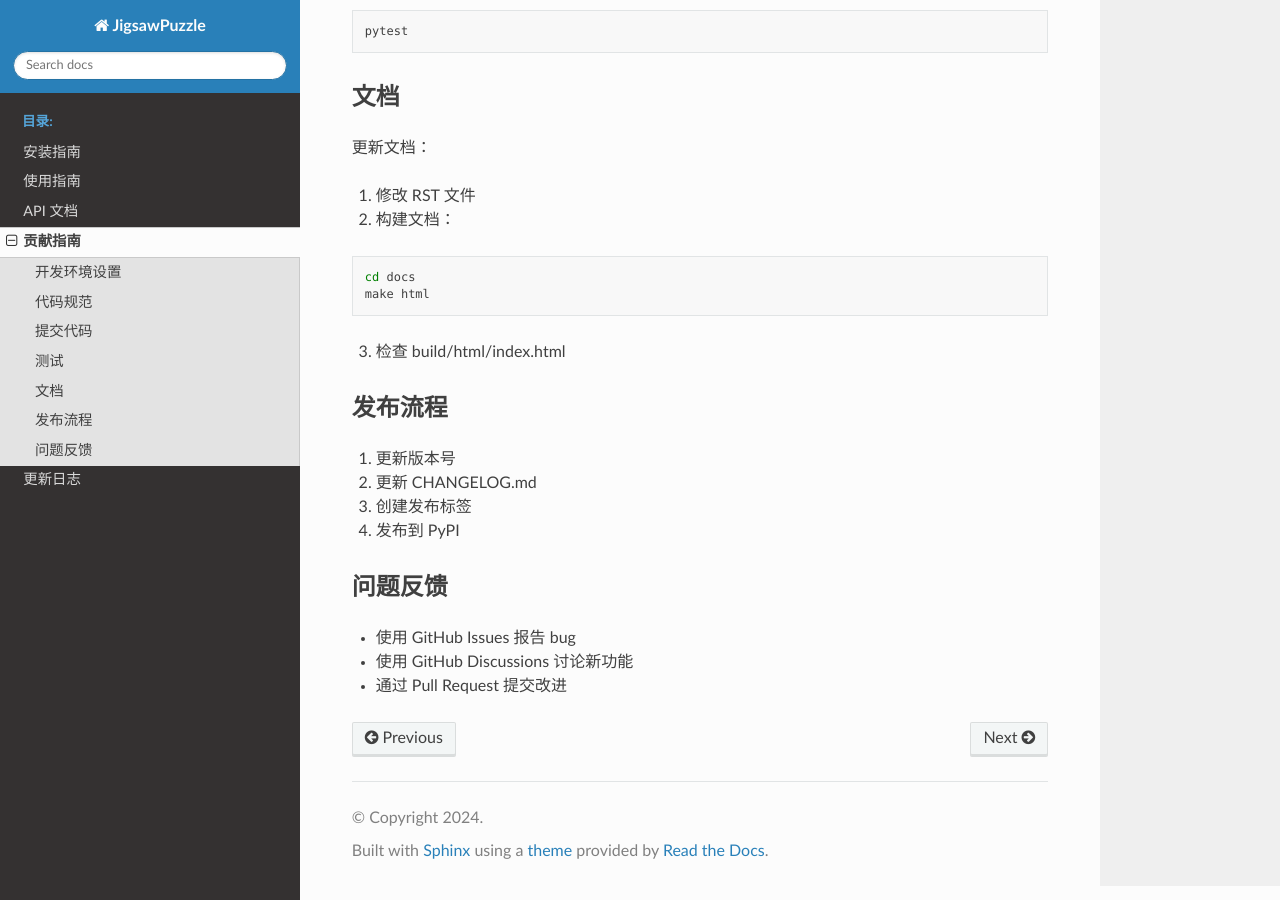
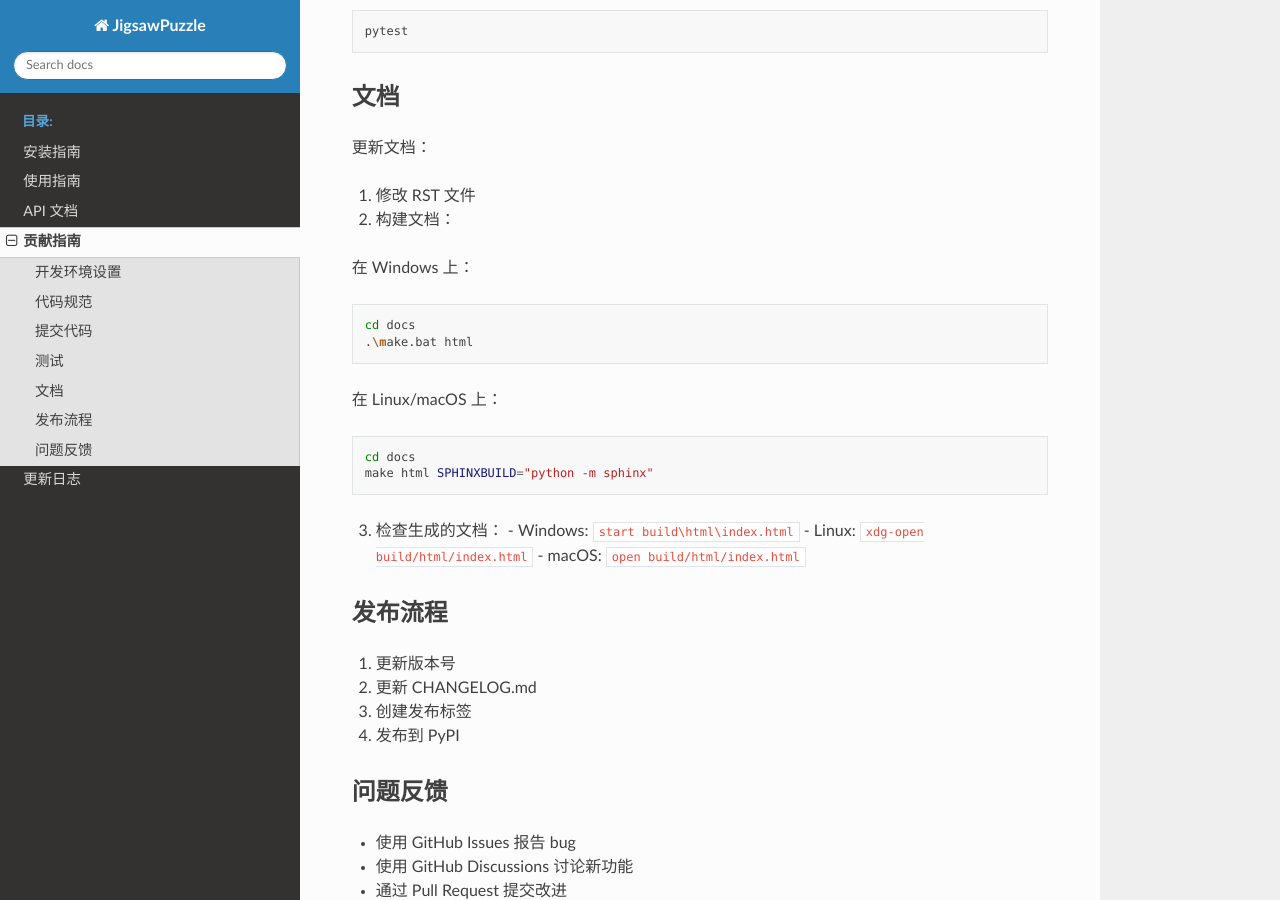
Before and after one commit to Algieba-dean/JigsawPuzzleGen, a Sphinx documentation site: the page built from docs/source/contributing.rst, in a window 1280 px wide and 900 px high, scrolled down 1946 px. Built offline with Sphinx 7.4.7 and the Read the Docs theme 3.1.0, drawn with Linux system fonts in a browser that asks for light colours.

Commit message:
chore: udpate action

```diff
--- a/docs/source/contributing.rst
+++ b/docs/source/contributing.rst
@@ -103,12 +103,24 @@
 1. 修改 RST 文件
 2. 构建文档：
 
+在 Windows 上：
+
 .. code-block:: bash
 
     cd docs
-    make html
+    .\make.bat html
 
-3. 检查 build/html/index.html
+在 Linux/macOS 上：
+
+.. code-block:: bash
+
+    cd docs
+    make html SPHINXBUILD="python -m sphinx"
+
+3. 检查生成的文档：
+   - Windows: ``start build\html\index.html``
+   - Linux: ``xdg-open build/html/index.html``
+   - macOS: ``open build/html/index.html``
 
 发布流程
 --------
```
Also changed, not shown: 1 other file.
